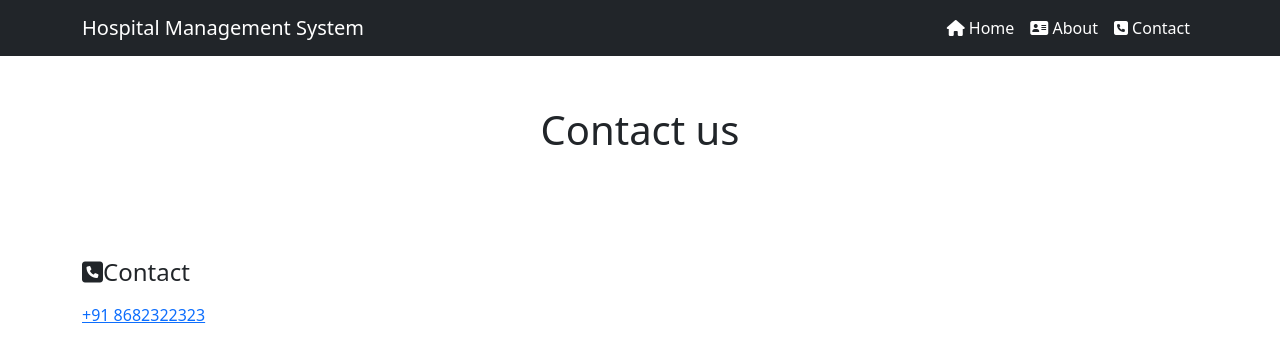
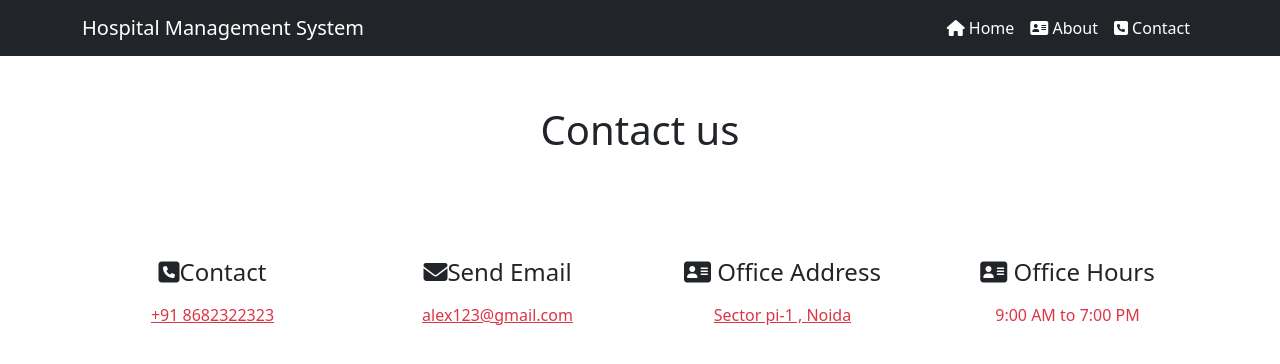
Before and after one commit to Rishab-RajHR/Hospital-Management-System, a Django app: page /contact/ in a window 1280 px wide. Shown: the top 364 px of the page. Run offline with Django 5.2, Linux system fonts and the light colour scheme.

Commit message:
COntact Page

```diff
--- a/hospital/static/css/mystyle.css
+++ b/hospital/static/css/mystyle.css
@@ -12,3 +12,8 @@
   color: yellow !important;
   font-weight: bold;
 }
+
+.mydivstyle:hover{
+   box-shadow: 0 0 20px 0 rgba(0,0,0,0.3);
+   transform: translateY(-20px);
+}
--- a/hospital/templates/contact.html
+++ b/hospital/templates/contact.html
@@ -5,11 +5,28 @@
 <div class="container" style="margin-top:50px;">
   <h1 class="text-center">Contact us</h1>
   <br><br>
-  <div class="row mt-5">
-    <div class="col-lg-3">
+  <div class="row mt-5 text-center">
+    <div class="col-lg-3 col-sm-6">
       <h4><i class="fas fa-phone-square"></i>Contact</h4>
-      <p class="mt-3 font-weight-bold"><a href="tel:+918682322323">+91 8682322323</a></p>
+      <p class="mt-3 font-weight-bold"><a class="text-danger" href="tel:+918682322323">+91 8682322323</a></p>
     </div>
+
+    <div class="col-lg-3 col-sm-6">
+      <h4><i class="fas fa-envelope"></i>Send Email</h4>
+      <p class="mt-3 font-weight-bold"><a class="text-danger" href="mailto:alex123@gmail.com">alex123@gmail.com</a></p>
+    </div>
+
+    <div class="col-lg-3 col-sm-6">
+      <h4><i class="fas fa-address-card"></i> Office Address</h4>
+      <p class="mt-3 font-weight-bold"><a class="text-danger" href="http://maps.google.com/maps?q=Sector+pi-1+Noida">Sector pi-1 , Noida</a></p>
+    </div>
+
+    <div class="col-lg-3 col-sm-6">
+      <h4><i class="fas fa-address-card"></i> Office Hours</h4>
+      <p class="mt-3 font-weight-bold text-danger">9:00 AM to 7:00 PM</p>
+    </div>
+
+
   </div>
 
 </div>
```
